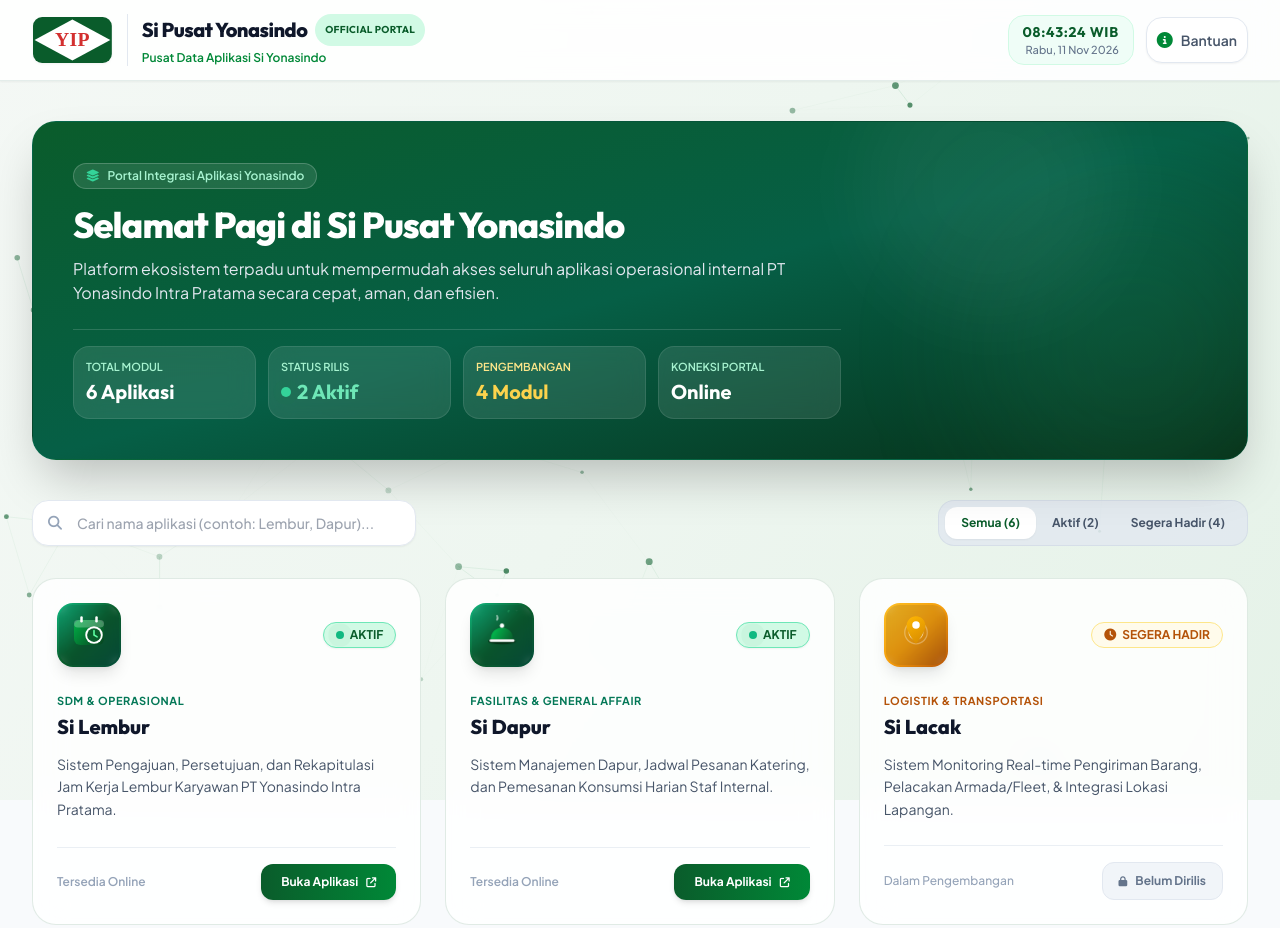
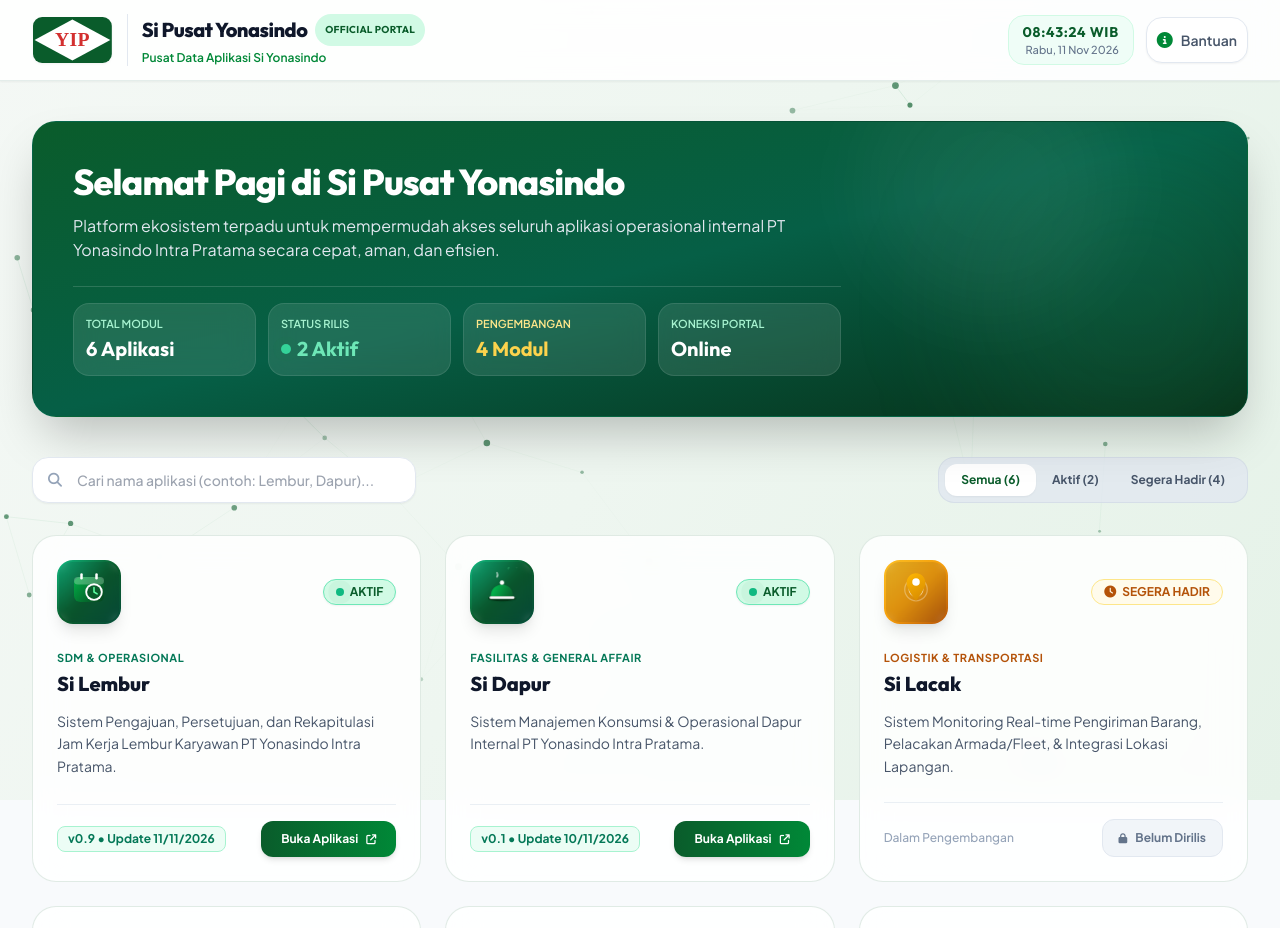
Before and after one commit to elvarifs/sipusatyonasindo, a plain HTML site: page index.html in a window 1280 px wide. Shown: the top 928 px of the page. Drawn offline with nearby package versions, Linux system fonts and the light colour scheme.

Commit message:
Add files via upload

```diff
--- a/index.html
+++ b/index.html
@@ -172,9 +172,6 @@
             <div class="absolute right-32 -top-16 w-64 h-64 bg-white/5 rounded-full blur-2xl pointer-events-none"></div>
 
             <div class="relative z-10 max-w-3xl">
-                <div class="inline-flex items-center gap-2 px-3 py-1 rounded-full bg-white/10 backdrop-blur-md text-emerald-200 text-xs font-semibold mb-4 border border-white/20">
-                    <i class="fa-solid fa-layer-group text-emerald-400"></i> Portal Integrasi Aplikasi Yonasindo
-                </div>
                 <h2 id="greeting-text" class="text-2xl sm:text-4xl font-display font-extrabold tracking-tight mb-3 leading-tight">
                     Selamat Datang di Si Pusat Yonasindo
                 </h2>
@@ -290,7 +287,7 @@
 
                 <!-- Card Action Footer -->
                 <div class="pt-4 border-t border-slate-200/70 flex items-center justify-between">
-                    <span class="text-xs text-slate-400 font-semibold">Tersedia Online</span>
+                    <span class="text-xs font-bold text-emerald-700 bg-emerald-50 px-2.5 py-1 rounded-lg border border-emerald-200">v0.9 &bull; Update 11/11/2026</span>
                     <a href="https://elvarifs.github.io/silemburyonasindo/" target="_blank" rel="noopener noreferrer"
                         class="px-5 py-2.5 rounded-xl bg-gradient-to-r from-yonas-green to-yonas-emerald hover:from-yonas-dark hover:to-yonas-green text-white text-xs font-bold inline-flex items-center gap-2 transition-all shadow-md hover:shadow-lg transform active:scale-95">
                         <span>Buka Aplikasi</span>
@@ -300,7 +297,7 @@
             </article>
 
             <!-- CARD 2: Si Dapur (AKTIF) -->
-            <article data-title="si dapur makanan konsumsi katering fasilitas ga" data-status="active"
+            <article data-title="si dapur makanan konsumsi fasilitas ga operasional" data-status="active"
                 class="app-card card-tilt glass-panel rounded-3xl p-6 flex flex-col justify-between relative group">
                 <div>
                     <!-- Top Status & 3D Animated Icon Header -->
@@ -345,13 +342,13 @@
 
                     <!-- Description -->
                     <p class="text-slate-600 text-sm leading-relaxed mb-6">
-                        Sistem Manajemen Dapur, Jadwal Pesanan Katering, dan Pemesanan Konsumsi Harian Staf Internal.
+                        Sistem Manajemen Konsumsi & Operasional Dapur Internal PT Yonasindo Intra Pratama.
                     </p>
                 </div>
 
                 <!-- Card Action Footer -->
                 <div class="pt-4 border-t border-slate-200/70 flex items-center justify-between">
-                    <span class="text-xs text-slate-400 font-semibold">Tersedia Online</span>
+                    <span class="text-xs font-bold text-emerald-700 bg-emerald-50 px-2.5 py-1 rounded-lg border border-emerald-200">v0.1 &bull; Update 10/11/2026</span>
                     <a href="https://elvarifs.github.io/sidapuryonasindo/" target="_blank" rel="noopener noreferrer"
                         class="px-5 py-2.5 rounded-xl bg-gradient-to-r from-yonas-green to-yonas-emerald hover:from-yonas-dark hover:to-yonas-green text-white text-xs font-bold inline-flex items-center gap-2 transition-all shadow-md hover:shadow-lg transform active:scale-95">
                         <span>Buka Aplikasi</span>
@@ -627,7 +624,7 @@
 
                 <!-- Specific Requested Designer & Copyright Text -->
                 <p class="text-xs sm:text-sm font-semibold text-slate-700 leading-relaxed max-w-2xl">
-                    Aplikasi Si Lembur Yonasindo ini dirancang dan dibuat oleh <span class="text-yonas-green font-bold">Elvari Faisal (Tim IT LPK YONASINDO)</span>
+                    Aplikasi Si Pusat Yonasindo ini dirancang dan dibuat oleh <span class="text-yonas-green font-bold">Elvari Faisal (Tim IT LPK YONASINDO)</span>
                 </p>
 
                 <p class="text-[11px] text-slate-400 font-medium">
```
